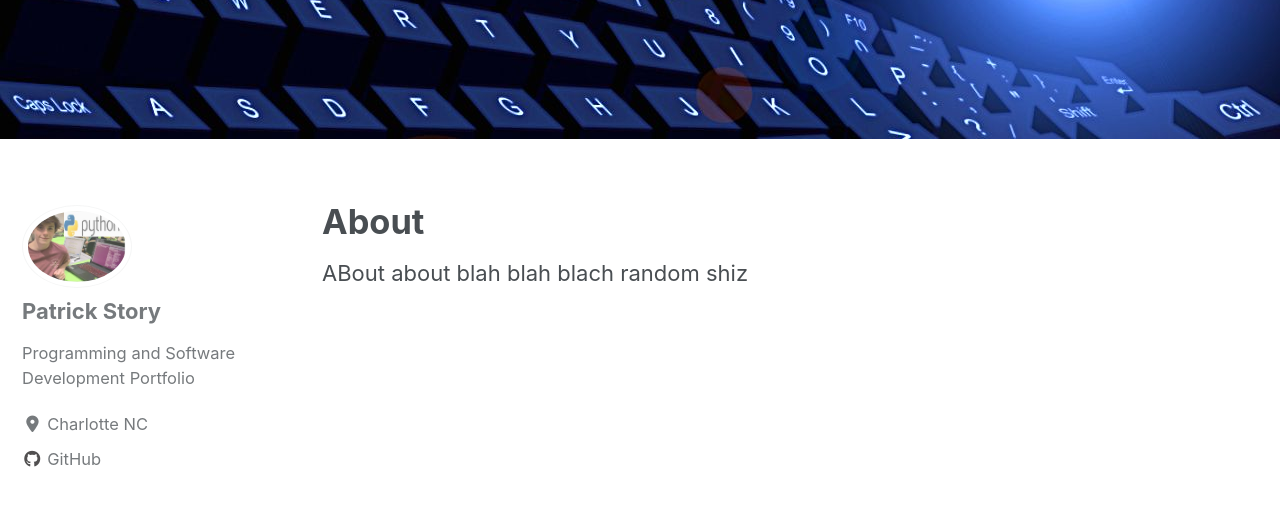
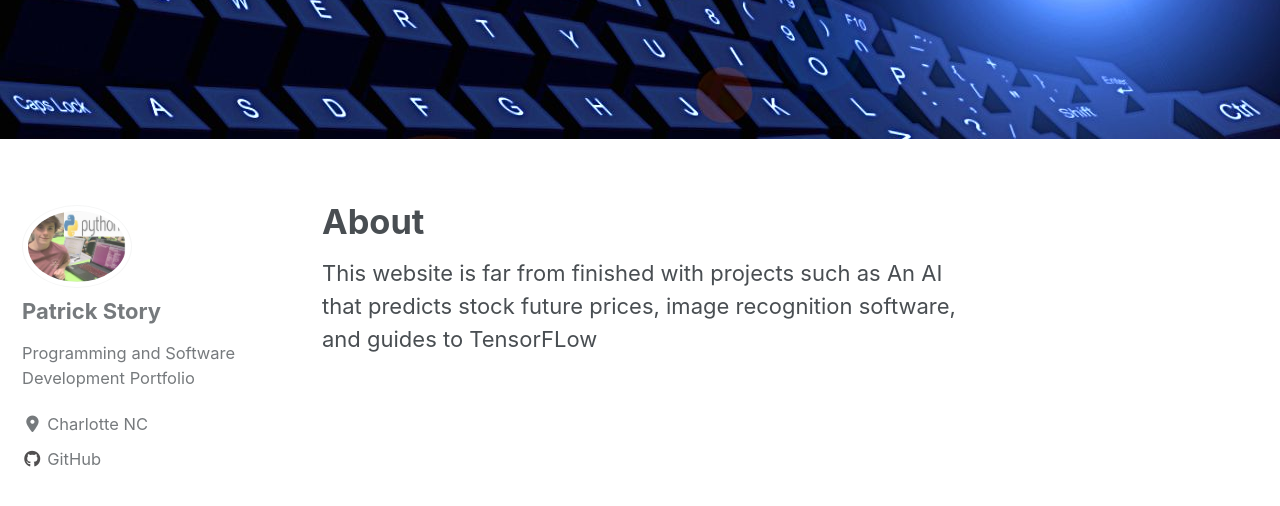
Before and after one commit to Patchyst/Patchyst.github.io, a Jekyll site: the page built from _pages/about.md, in a window 1280 px wide and 900 px high, scrolled down 325 px. Shown: the top 506 px of the window. Built offline with Jekyll 4.4.1, drawn with Linux system fonts in a browser that asks for light colours; cached includes are drawn as plain includes; nearby versions of some CDN libraries.

Commit message:
updating about page

```diff
--- a/_pages/about.md
+++ b/_pages/about.md
@@ -5,4 +5,4 @@ header:
   image: "/images/about.jpg"
 ---
 
-ABout about blah blah blach random shiz
+This website is far from finished with projects such as An AI that predicts stock future prices, image recognition software, and guides to TensorFLow
```
